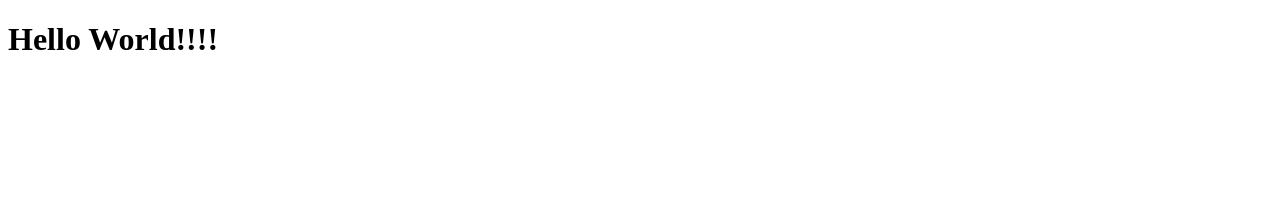
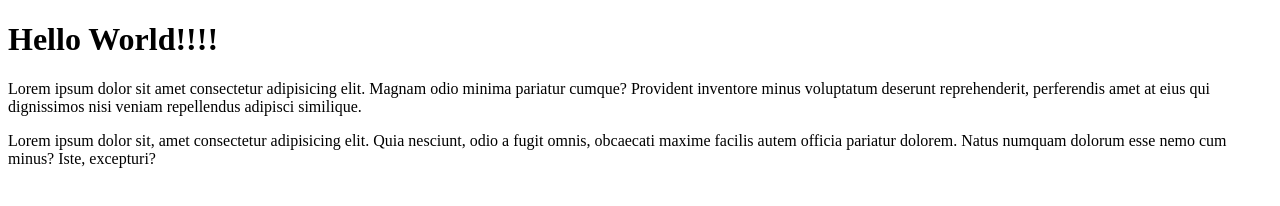
Before and after one commit to Male2099/My-Repo, a plain HTML site: page index.html in a window 1280 px wide. Drawn offline with Linux system fonts and the light colour scheme.

Commit message:
commit change for index.html

```diff
--- a/index.html
+++ b/index.html
@@ -9,6 +9,11 @@
 <body>
     <div>
         <h1>Hello World!!!!</h1>
+        <p>Lorem ipsum dolor sit amet consectetur adipisicing elit. Magnam odio minima pariatur cumque? Provident inventore minus voluptatum deserunt reprehenderit, perferendis amet at eius qui dignissimos nisi veniam repellendus adipisci similique.</p>
+
+        <p>Lorem ipsum dolor sit, amet consectetur adipisicing elit. Quia nesciunt, odio a fugit omnis, obcaecati maxime facilis autem officia pariatur dolorem. Natus numquam dolorum esse nemo cum minus? Iste, excepturi?</p>
+
+
     </div>
 
 </body>
```
